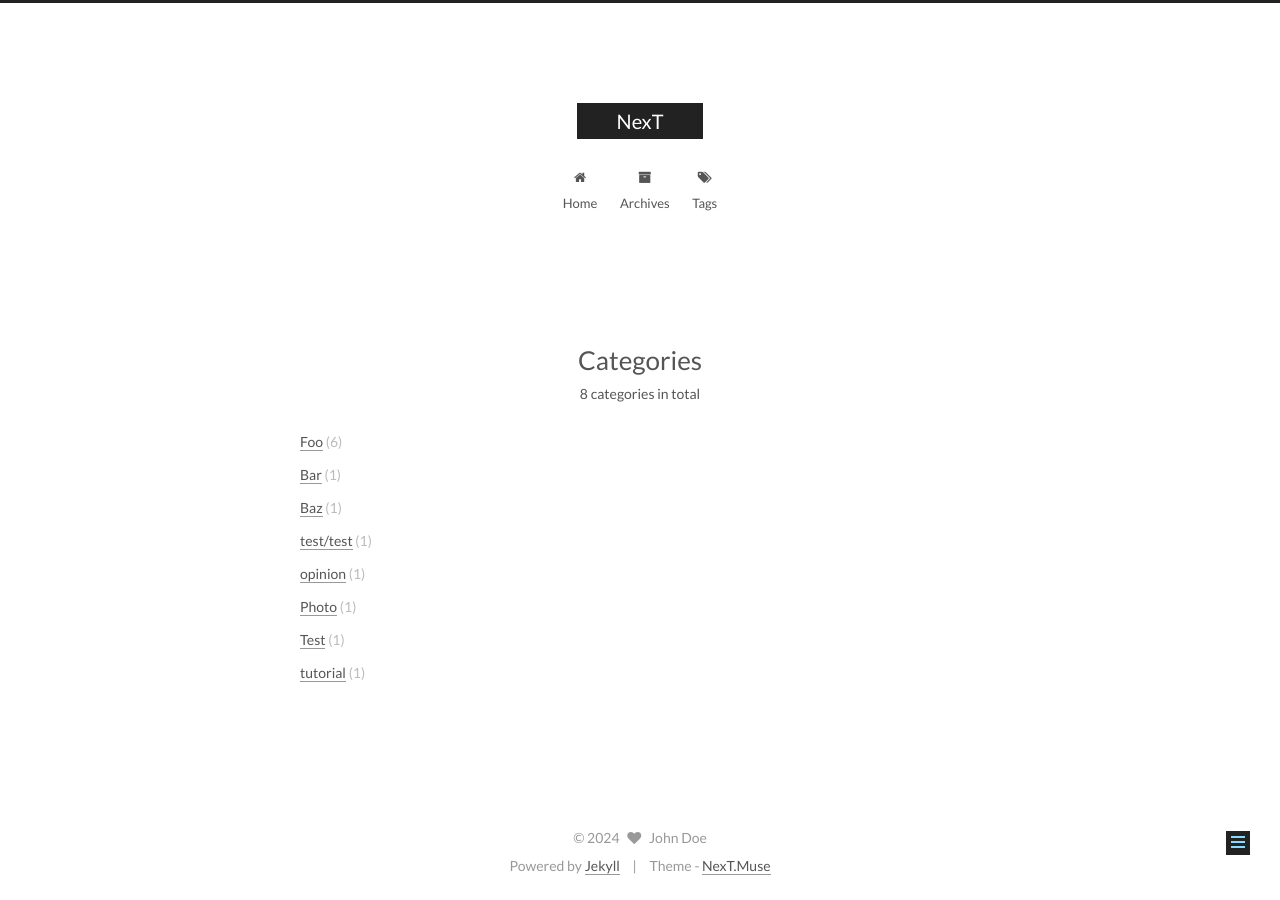
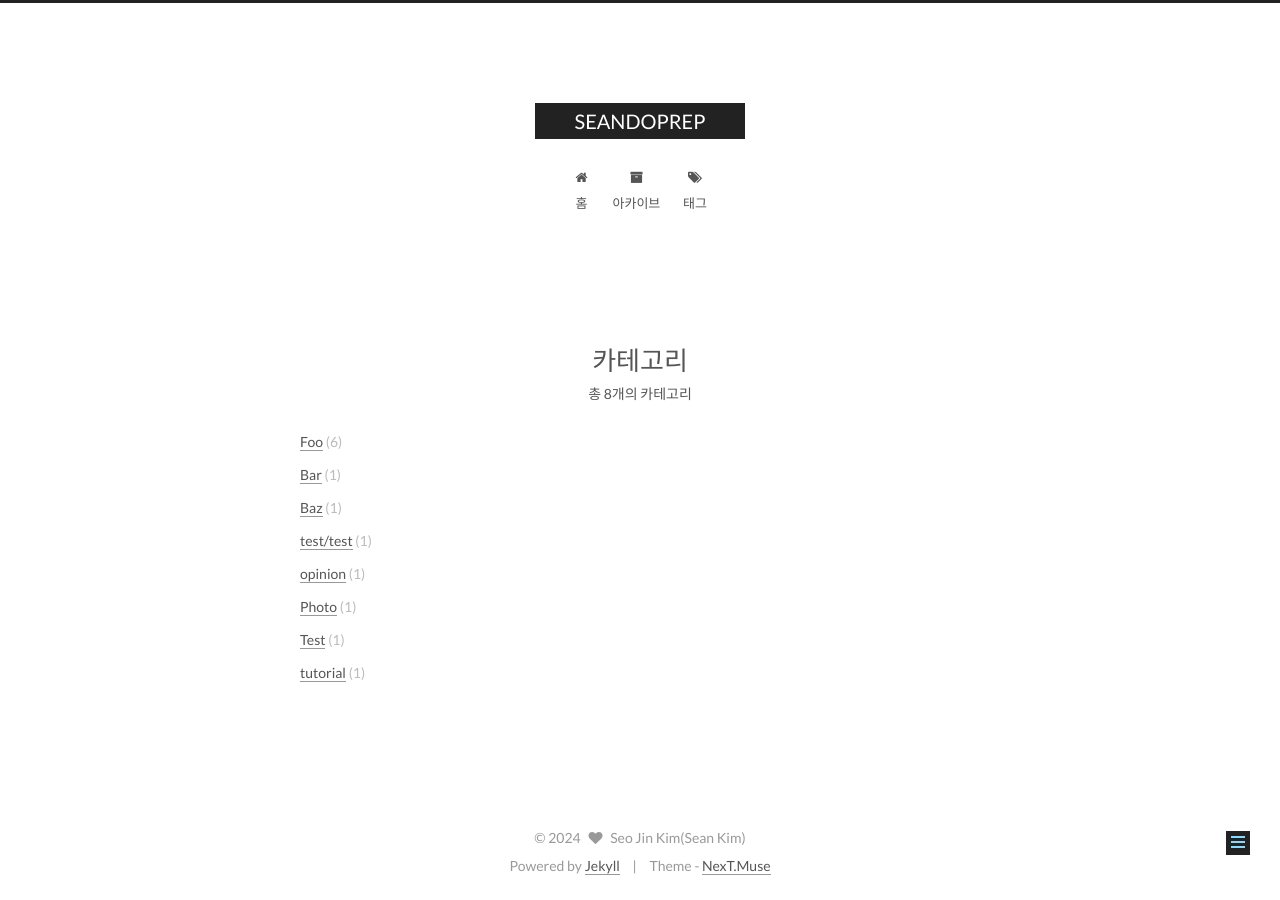
Before and after one commit to seandoprep/seandoprep.github.io, a Jekyll site: the page built from categories/index.html, in a window 1280 px wide. Built offline with Jekyll 4.4.1, drawn with Linux system fonts in a browser that asks for light colours.

Commit message:
Update_config.yaml

```diff
--- a/_config.yml
+++ b/_config.yml
@@ -4,12 +4,12 @@
 # ---------------------------------------------------------------
 
 # Site
-title: NexT
+title: SEANDOPREP
 subtitle:
-description:
-author: John Doe
+description: github.io for Remote Sensing & Deep Learning
+author: Seo Jin Kim(Sean Kim)
 # Support language: de, en, fr-FR, id, ja, ko, pt-BR, pt, ru, zh-Hans, zh-hk, zh-tw
-language: en
+language: ko
 date_format: '%Y-%m-%d'
 
 # URL
```
